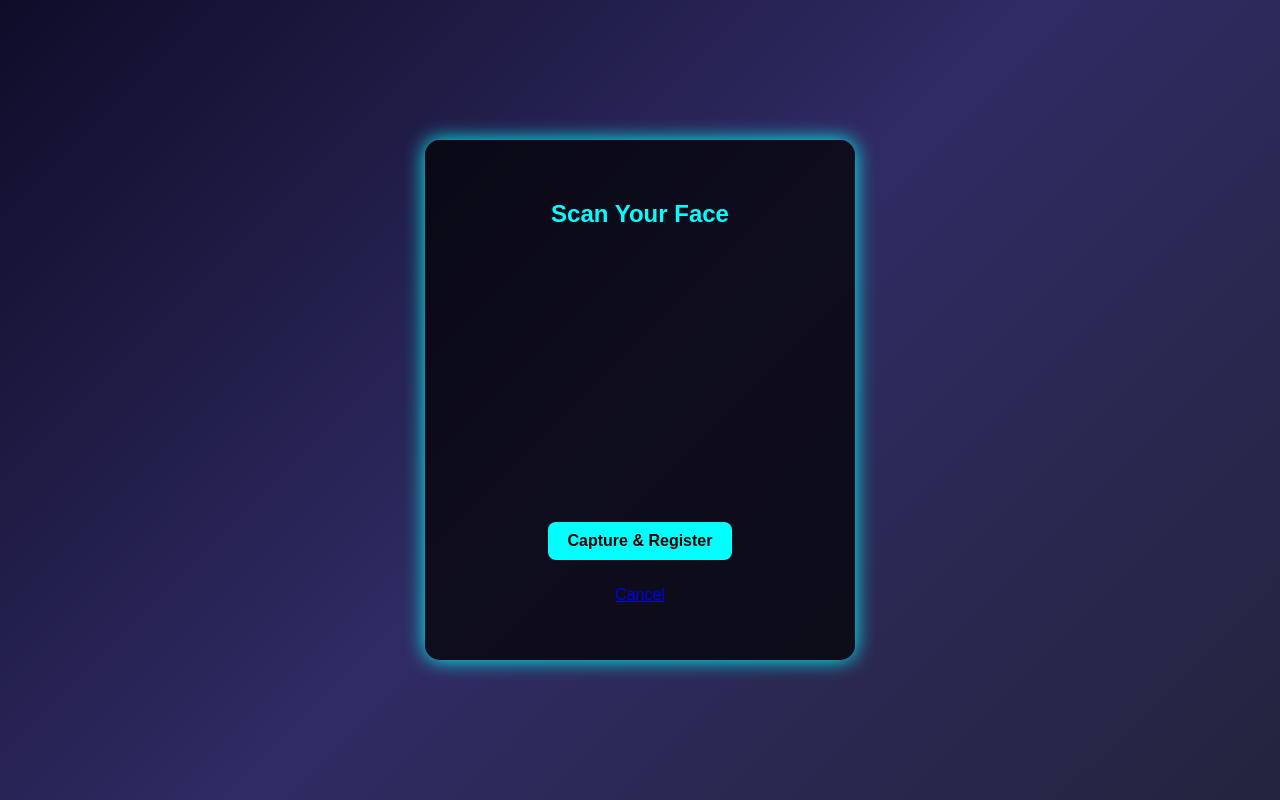
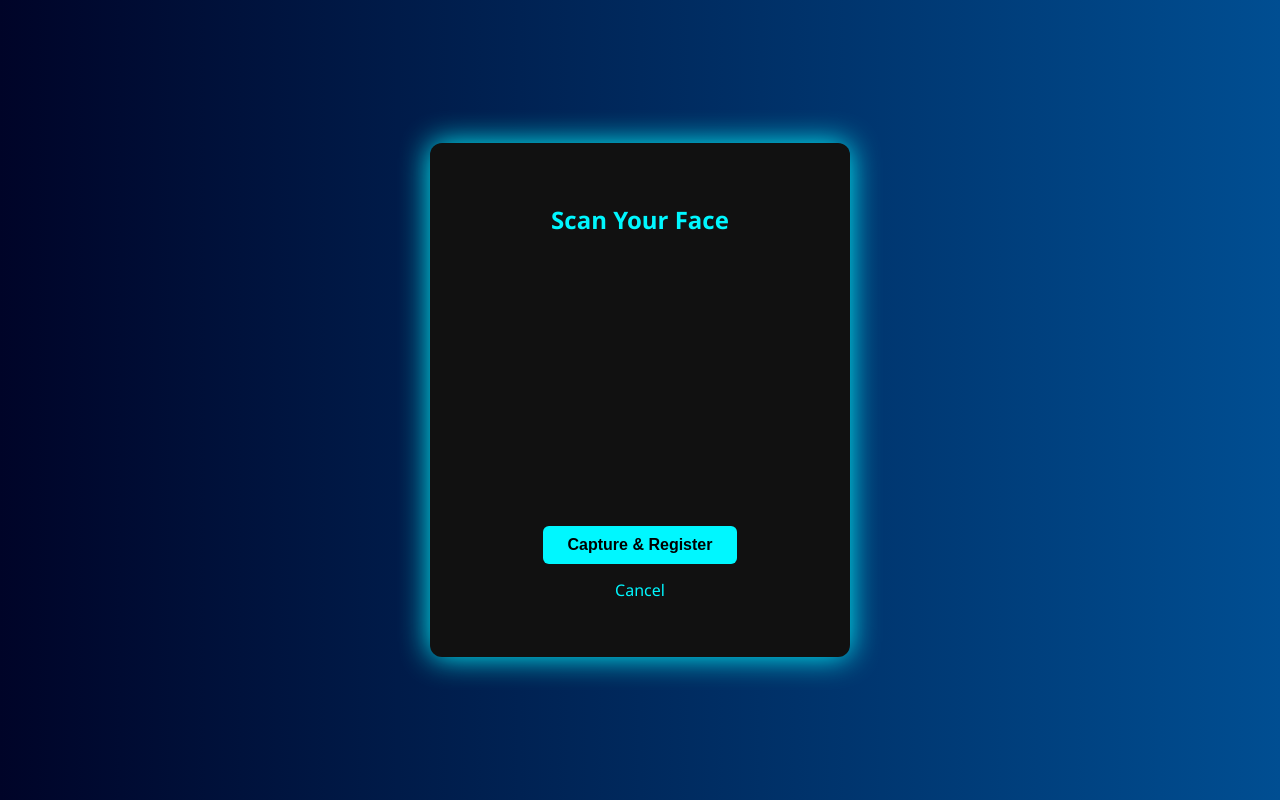
Before and after one commit to JaiSachdevaa/Real_ID, a Flask app: page /register_face in a window 1280 px wide. Run offline with Flask 3, Linux system fonts and the light colour scheme; the visitor is signed in with stand-in values (Sample User, id 1); parts of the project's set-up code (start-up, migrations or seed data) failed here and were passed over.

Commit message:
Add JS and core styling

```diff
--- a/static/css/styles.css
+++ b/static/css/styles.css
@@ -1,112 +1,116 @@
 body {
-    background: #0f0c29;
-    font-family: 'Orbitron', sans-serif;
-    color: #0ff;
+    margin: 0;
+    padding: 0;
+    font-family: 'Segoe UI', Tahoma, Geneva, Verdana, sans-serif;
+}
+
+.welcome-body {
+    background: url('../img/welcome_bg.png') no-repeat center center fixed;
+    background-size: cover;
+    height: 100vh;
+    position: relative;
+    overflow: hidden;
+}
+
+.welcome-overlay {
+    background: rgba(0, 0, 0, 0.75);
+    height: 100%;
     display: flex;
     justify-content: center;
     align-items: center;
-    height: 100vh;
-    margin: 0;
-}
-
-.login-body {
-    background: linear-gradient(135deg, #0f0c29, #302b63, #24243e);
-}
-
-.container {
     text-align: center;
 }
 
-h1 {
-    color: #0ff;
-    font-size: 32px;
+.welcome-content {
+    color: #00f7ff;
+    text-shadow: 1px 1px 3px #000;
 }
 
-.highlight {
-    color: cyan;
+.welcome-content h1 {
+    font-size: 3em;
+    margin-bottom: 10px;
 }
 
-.video-box {
-    position: relative;
-    display: inline-block;
-    border: 5px solid #0ff;
-    margin: 20px auto;
-    box-shadow: 0 0 25px #0ff;
+.welcome-content p {
+    font-size: 1.2em;
+    margin-bottom: 30px;
 }
 
-#video-feed {
-    width: 640px;
-    height: auto;
-    display: block;
+.btn-welcome {
+    background-color: #00f7ff;
+    color: #000;
+    padding: 12px 28px;
+    font-size: 1em;
+    border: none;
+    border-radius: 30px;
+    text-decoration: none;
+    transition: 0.3s ease-in-out;
 }
 
-.scan-line {
-    position: absolute;
-    top: 0;
-    width: 100%;
-    height: 3px;
-    background: red;
-    animation: scan 2s infinite alternate;
+.btn-welcome:hover {
+    background-color: #0ff;
+    transform: scale(1.05);
 }
 
-@keyframes scan {
-    from { top: 0; }
-    to { top: 100%; }
-}
-
-button {
-    margin: 10px;
-    padding: 10px 20px;
-    background: #0ff;
-    border: none;
-    color: #000;
-    font-weight: bold;
-    border-radius: 8px;
-    cursor: pointer;
-    font-size: 16px;
-}
-
-button:hover {
-    background: #00f2fe;
+/* ---------- LOGIN PAGE ---------- */
+.login-body {
+    background: linear-gradient(to right, #000428, #004e92);
+    height: 100vh;
+    display: flex;
+    justify-content: center;
+    align-items: center;
 }
 
 .login-box {
-    background: rgba(0, 0, 0, 0.7);
-    padding: 40px;
-    border-radius: 15px;
-    box-shadow: 0 0 20px #0ff;
-    width: 350px;
+    background-color: #111;
+    padding: 40px 60px;
+    border-radius: 12px;
+    box-shadow: 0 0 30px #00f7ff;
     text-align: center;
 }
 
-input[type="text"], input[type="password"] {
-    width: 80%;
-    padding: 12px;
-    margin: 10px 0;
-    border: none;
-    border-radius: 5px;
-    background: #1a1a2e;
-    color: #0ff;
-    font-size: 16px;
+.login-box h2 {
+    color: #00f7ff;
+    margin-bottom: 25px;
 }
 
-input[type="submit"] {
-    background: #0ff;
+.login-box input[type="email"] {
+    width: 100%;
+    padding: 12px;
     border: none;
-    padding: 12px 20px;
-    margin-top: 10px;
-    border-radius: 5px;
+    border-radius: 6px;
+    margin-bottom: 20px;
+    background-color: #222;
+    color: #fff;
+    font-size: 1em;
+}
+
+.login-box button {
+    padding: 10px 25px;
+    background-color: #00f7ff;
+    border: none;
+    border-radius: 6px;
     color: #000;
     font-weight: bold;
-    font-size: 16px;
+    font-size: 1em;
     cursor: pointer;
+    transition: 0.3s ease;
 }
 
-input[type="submit"]:hover {
-    background: #00f2fe;
-    transform: scale(1.05);
+.login-box button:hover {
+    background-color: #0ff;
 }
 
-.error {
-    color: red;
+.not-registered {
+    margin-top: 15px;
 }
+
+.not-registered a {
+    color: #00f7ff;
+    text-decoration: none;
+}
+
+.error-msg {
+    color: #ff4d4d;
+    margin-top: 10px;
+}
```
Also changed, not shown: static/js/main.js (+35 -9 lines).
